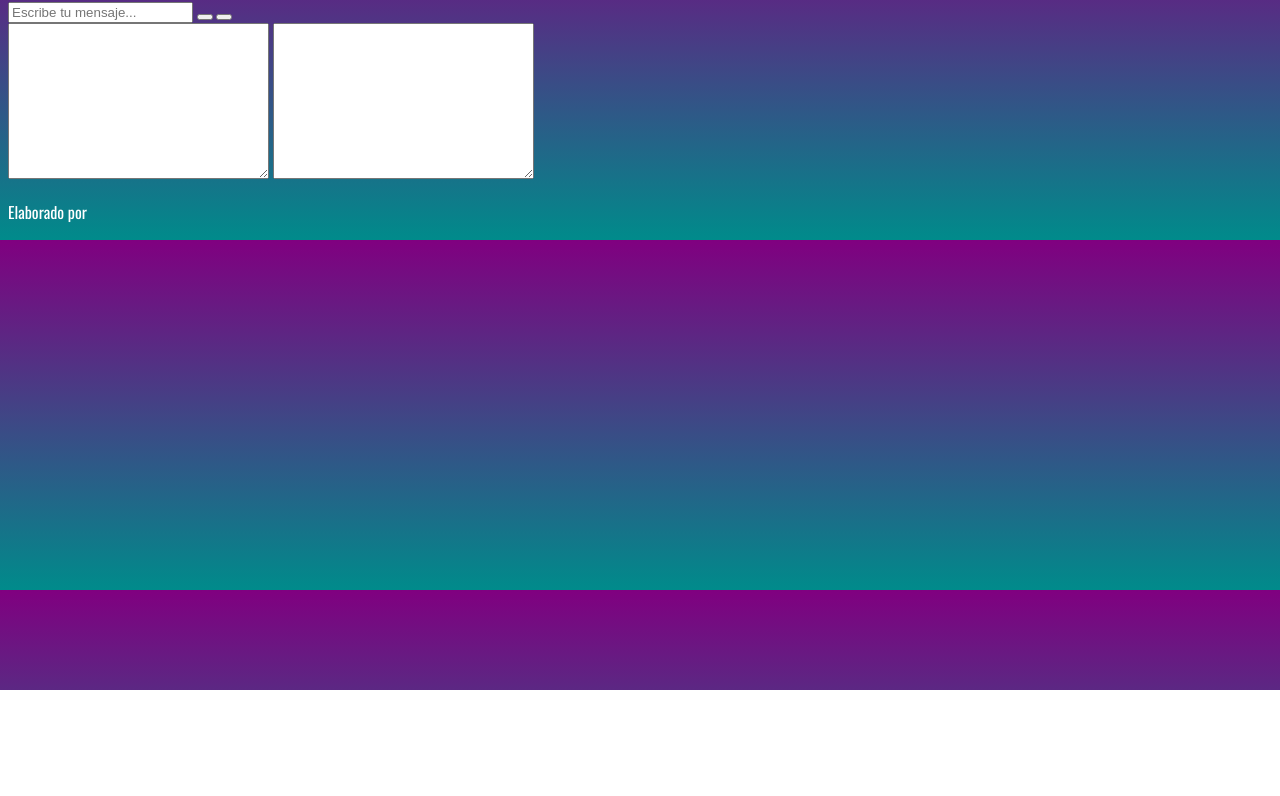
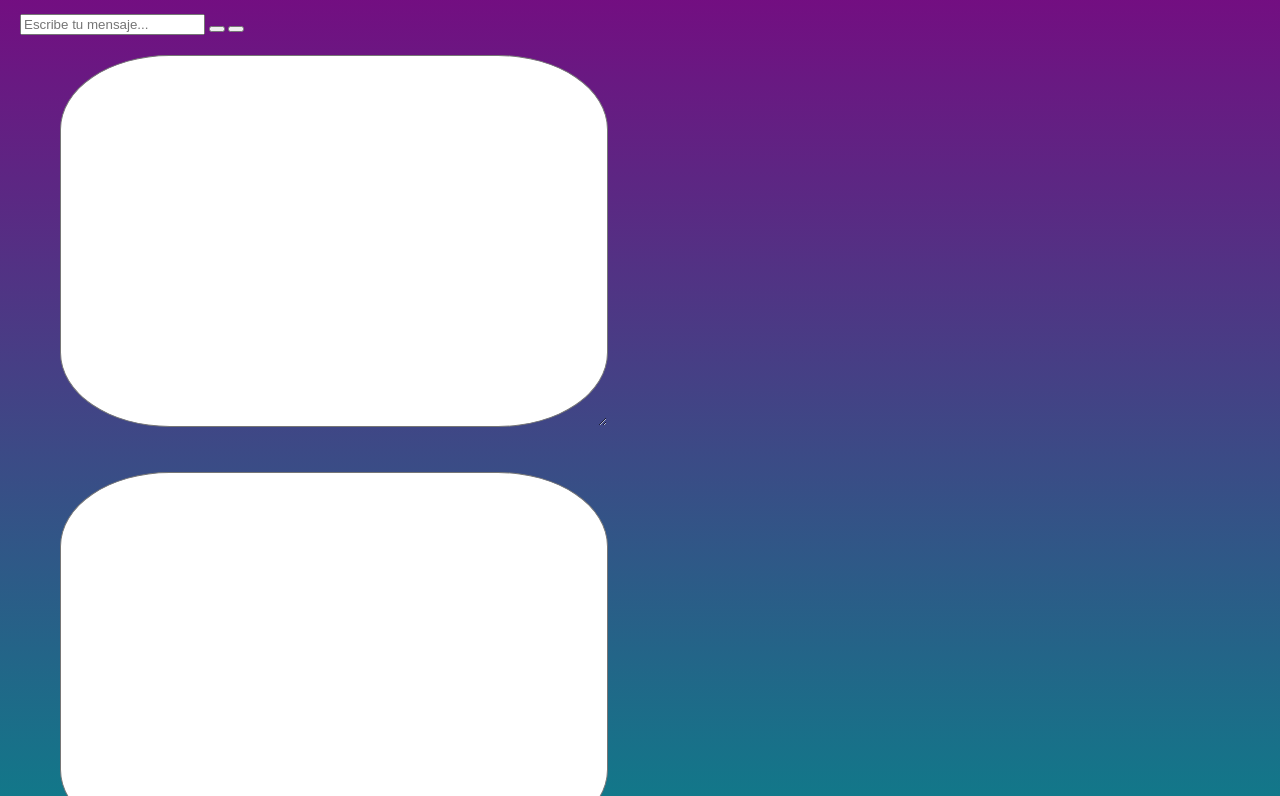
Before and after one commit to FernandoMoralesH/encriptador_curso_alura, a plain HTML site: page index.html in a window 1280 px wide. Shown: the part 110-906 px from the top of the page. Before the commit the page ends 800 px from the top, so only its background shows below. Drawn offline with nearby package versions, Linux system fonts and the light colour scheme.

Commit message:
Mejorando el estilo, --- en proceso

```diff
--- a/index.html
+++ b/index.html
@@ -22,8 +22,8 @@
             <button name="Desencriptar" ></button>
         </div>
         <div>
-            <textarea name="" id="" cols="30" rows="10"></textarea>
-            <textarea name="" id="" cols="30" rows="10"></textarea>
+            <textarea name="" id="cuadrosDeTexto" cols="30" rows="10"></textarea>
+            <textarea name="" id="cuadrosDeTexto" cols="30" rows="10"></textarea>
 
         </div>
     </section>
--- a/style.css
+++ b/style.css
@@ -1,8 +1,19 @@
 body {
+  margin:0;
+  padding: 20px;
   font-family: "Oswald", sans-serif;
   font-optical-sizing: auto;
   font-weight: <weight>;
   font-style: normal;
-background: linear-gradient(purple,darkcyan);
+background: linear-gradient(purple,darkcyan)no-repeat;
+background-color:black;
+height:100%;
 color:white;
 }
+
+#cuadrosDeTexto{
+  border-radius: 20%;
+  padding: 40px ;
+  margin: 20px 40px;
+  font-size: 25px;
+}
```
